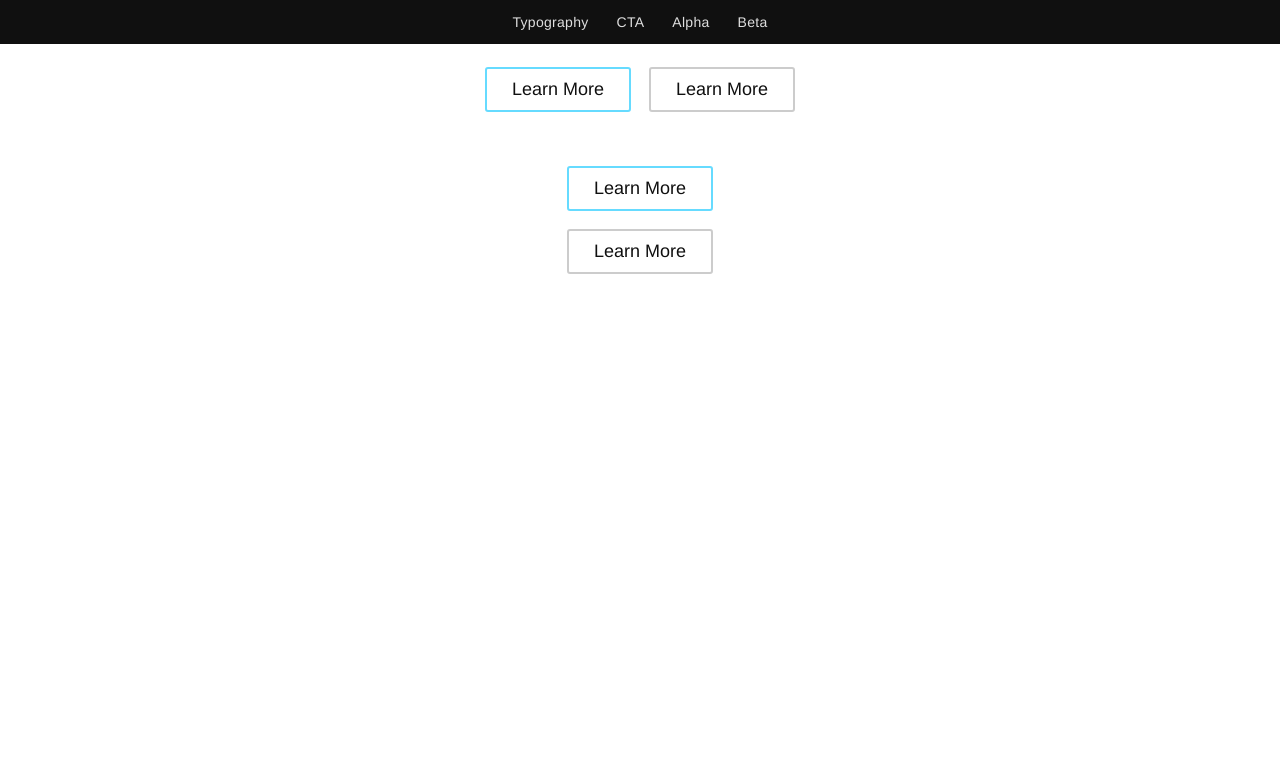
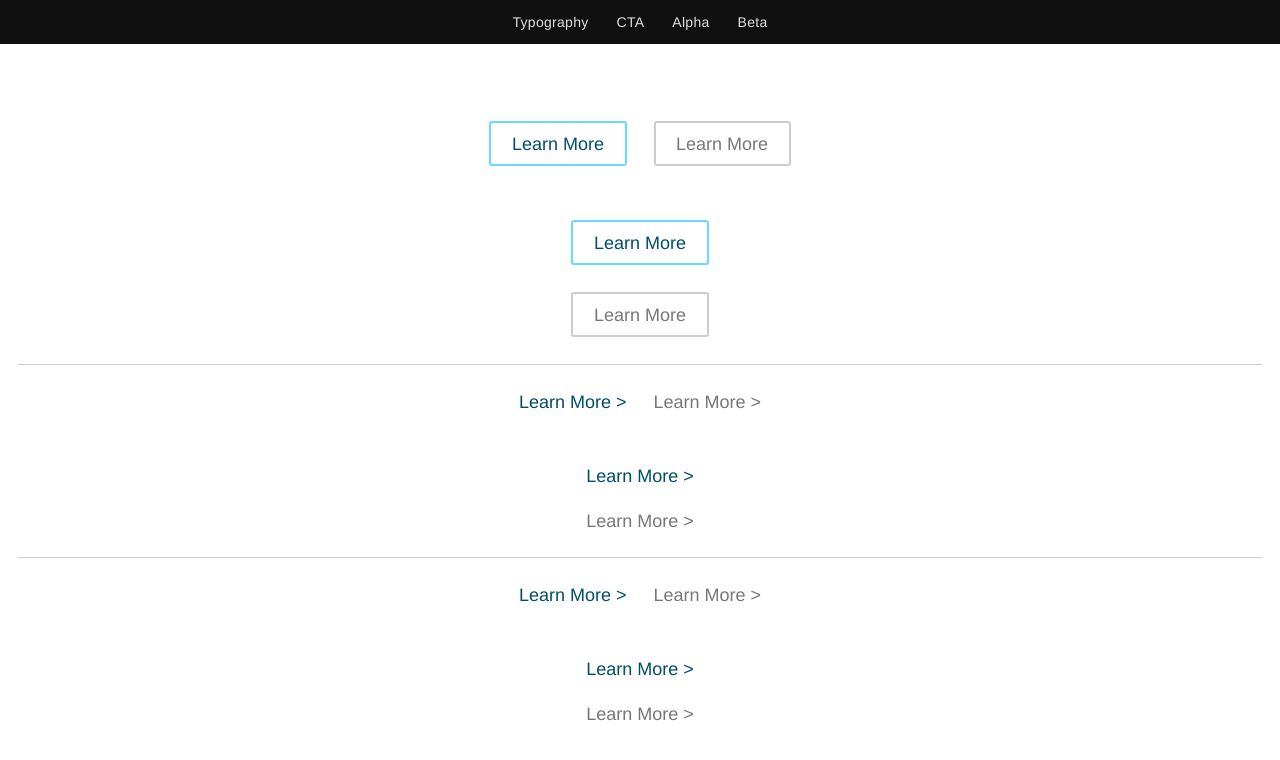
Before and after one commit to Tivo389/94_200318-OET-LIBRARY, a React (Create React App) app: page / in a window 1280 px wide. Shown: the top 760 px of the page. Built offline with nearby package versions, Linux system fonts and the light colour scheme.

Commit message:
200327 / 200326_ctaExpand - Created CTA Text version - Proceed to make an Icon & Text version

```diff
--- a/src/components/Navigation.js
+++ b/src/components/Navigation.js
@@ -11,10 +11,26 @@ class Navigation extends Component {
           </li>
         </ul>
         <ul className="navBarContent">
-          <li onClick={() => this.props.setContent("typography")}>Typography</li>
-          <li onClick={() => this.props.setContent("callToAction")}>CTA</li>
-          <li onClick={() => this.props.setContent("alpha")}>Alpha</li>
-          <li onClick={() => this.props.setContent("beta")}>Beta</li>
+          <li
+            onClick={() => this.props.setContent("typography")}
+            onMouseUp={this.handleOnMouseUp}>
+              Typography
+          </li>
+          <li
+            onClick={() => this.props.setContent("callToAction")}
+            onMouseUp={this.handleOnMouseUp}>
+              CTA
+          </li>
+          <li
+            onClick={() => this.props.setContent("alpha")}
+            onMouseUp={this.handleOnMouseUp}>
+              Alpha
+          </li>
+          <li
+            onClick={() => this.props.setContent("beta")}
+            onMouseUp={this.handleOnMouseUp}>
+              Beta
+          </li>
         </ul>
       </nav>
     );
@@ -22,6 +38,9 @@ class Navigation extends Component {
   onClick = (e) => {
     document.querySelector(".navBar").classList.toggle('active');
   };
+  handleOnMouseUp = () => {
+    document.querySelector(".navBar").classList.remove('active');
+  };
 }
 
 export default Navigation;
--- a/src/components/SectionCallToAction.js
+++ b/src/components/SectionCallToAction.js
@@ -3,10 +3,11 @@ import React, { Component } from 'react';
 class CallToAction extends Component {
   render() {
     return (
-      <div className="sectionContainer textAlignCenter">
+      <div className="sectionContainer flexAlignCenter">
+        {/* STANDARD CTAS */}
         <div className="callToActionContainer">
           <a
-            className="callToAction ctaPrimary"
+            className="ctaStandardPrimary"
             href="./"
             onTouchStart={this.onTouchStart}
             onTouchEnd={this.onTouchEnd}
@@ -14,7 +15,7 @@ class CallToAction extends Component {
             Learn More
           </a>
           <a
-            className="callToAction ctaSecondary"
+            className="ctaStandardSecondary"
             href="./"
             onTouchStart={this.onTouchStart}
             onTouchEnd={this.onTouchEnd}
@@ -24,7 +25,7 @@ class CallToAction extends Component {
         </div>
         <div className="callToActionContainer ctaLayoutVertical">
           <a
-            className="callToAction ctaPrimary"
+            className="ctaStandardPrimary"
             href="./"
             onTouchStart={this.onTouchStart}
             onTouchEnd={this.onTouchEnd}
@@ -32,7 +33,84 @@ class CallToAction extends Component {
             Learn More
           </a>
           <a
-            className="callToAction ctaSecondary"
+            className="ctaStandardSecondary"
+            href="./"
+            onTouchStart={this.onTouchStart}
+            onTouchEnd={this.onTouchEnd}
+            onTouchCancel={this.onTouchCancel}>
+            Learn More
+          </a>
+        </div>
+        <hr/>
+        {/* TEXT CTAS */}
+        <div className="callToActionContainer">
+          <a
+            className="ctaTextPrimary"
+            href="./"
+            onTouchStart={this.onTouchStart}
+            onTouchEnd={this.onTouchEnd}
+            onTouchCancel={this.onTouchCancel}>
+            Learn More
+          </a>
+          <a
+            className="ctaTextSecondary"
+            href="./"
+            onTouchStart={this.onTouchStart}
+            onTouchEnd={this.onTouchEnd}
+            onTouchCancel={this.onTouchCancel}>
+            Learn More
+          </a>
+        </div>
+        <div className="callToActionContainer ctaLayoutVertical">
+          <a
+            className="ctaTextPrimary"
+            href="./"
+            onTouchStart={this.onTouchStart}
+            onTouchEnd={this.onTouchEnd}
+            onTouchCancel={this.onTouchCancel}>
+            Learn More
+          </a>
+          <a
+            className="ctaTextSecondary"
+            href="./"
+            onTouchStart={this.onTouchStart}
+            onTouchEnd={this.onTouchEnd}
+            onTouchCancel={this.onTouchCancel}>
+            Learn More
+          </a>
+        </div>
+        <hr/>
+        {/* ICON & TEXT CTAS */}
+        {/* 999 CONTINUE HERE */}
+        <div className="callToActionContainer">
+          <a
+            className="ctaTextPrimary"
+            href="./"
+            onTouchStart={this.onTouchStart}
+            onTouchEnd={this.onTouchEnd}
+            onTouchCancel={this.onTouchCancel}>
+            Learn More
+          </a>
+          <a
+            className="ctaTextSecondary"
+            href="./"
+            onTouchStart={this.onTouchStart}
+            onTouchEnd={this.onTouchEnd}
+            onTouchCancel={this.onTouchCancel}>
+            Learn More
+          </a>
+        </div>
+        <div className="callToActionContainer ctaLayoutVertical">
+          <a
+            className="ctaTextPrimary"
+            href="./"
+            onTouchStart={this.onTouchStart}
+            onTouchEnd={this.onTouchEnd}
+            onTouchCancel={this.onTouchCancel}>
+            Learn More
+          </a>
+          <a
+            className="ctaTextSecondary"
             href="./"
             onTouchStart={this.onTouchStart}
             onTouchEnd={this.onTouchEnd}
--- a/src/css/_cta.scss
+++ b/src/css/_cta.scss
@@ -1,11 +1,41 @@
-.callToAction {
+[class="callToActionContainer"] {
+  & [class*="cta"] + [class*="cta"] {
+    margin-left: 1.5em;
+  }
+}
+[class*="cta"] {
+  font-weight: 500;
+  letter-spacing: normal;
+  line-height: 1;
+}
+[class*="Primary"] {
+  color: $colorDarkMain;
+}
+[class*="Secondary"] {
+  color: $colorGray;
+}
+.callToActionContainer {
+  & + .callToActionContainer {
+    margin-top: 3em;
+  }
+}
+.ctaLayoutVertical {
+  align-items: center;
+  display: flex;
+  flex-direction: column;
+  & [class*="cta"] + [class*="cta"] {
+    margin-top: 1.5em;
+  }
+}
+
+
+
+
+[class*="ctaStandard"] {
   -webkit-tap-highlight-color: transparent; // Safari & Chrome Negate
   display: inline-block;
-  font-weight: 500;
   margin: 0;
-  letter-spacing: normal;
-  padding: 0.75em 1.5em;
-  line-height: 1;
+  padding: 0.75em 1.25em;
   position: relative;
   transition: 60ms cubic-bezier(0, 0.4, 0.4, 1);
   user-select: none;
@@ -36,7 +66,7 @@
     transform: scale(1,1);
   }
 }
-.ctaPrimary {
+.ctaStandardPrimary {
   &::before {
     background: $colorLightMain;
   }
@@ -44,7 +74,7 @@
     border: 2px solid $colorLightMain;
   }
 }
-.ctaSecondary {
+.ctaStandardSecondary {
   &::before {
     background: $colorLightGray;
   }
@@ -52,21 +82,15 @@
     border: 2px solid $colorLightGray;
   }
 }
-.callToActionContainer {
-  & + .callToActionContainer {
-    margin-top: 3em;
+
+
+
+.ctaTextPrimary, .ctaTextSecondary {
+  &::after {
+    content: " >";
+    display: inline;
+  }
+  &:hover {
+    text-decoration: underline;
   }
 }
-[class="callToActionContainer"] {
-  & .callToAction + .callToAction {
-    margin-left: 1em;
-  }
-}
-.ctaLayoutVertical {
-  align-items: center;
-  display: flex;
-  flex-direction: column;
-  & .callToAction + .callToAction {
-    margin-top: 1em;
-  }
-}
--- a/src/css/_font.scss
+++ b/src/css/_font.scss
@@ -89,7 +89,6 @@ p, a {
 a {
   text-decoration: none;
   &:visited, &:focus, &:active {
-    color: $colorBlack;
     outline: none;
   }
 }
--- a/src/css/_navBar.scss
+++ b/src/css/_navBar.scss
@@ -14,6 +14,7 @@
   width: 100%;
   &.active {
     height: 100%;
+    z-index: 9999;
     & .navBarContent {
       transform: translateY(0);
     }
--- a/src/css/index.css
+++ b/src/css/index.css
@@ -397,7 +397,6 @@ p, a {
 a {
   text-decoration: none; }
   a:visited, a:focus, a:active {
-    color: #101010;
     outline: none; }
 
 code {
@@ -432,7 +431,8 @@ li {
   transition: 0.3s ease-in-out;
   width: 100%; }
   .navBar.active {
-    height: 100%; }
+    height: 100%;
+    z-index: 9999; }
     .navBar.active .navBarContent {
       transform: translateY(0); }
   @media (min-width: 768px) {
@@ -547,18 +547,39 @@ li {
 .typographyElementExample h5 {
   margin: 1em 0 0 0; }
 
-.callToAction {
+[class="callToActionContainer"] [class*="cta"] + [class*="cta"] {
+  margin-left: 1.5em; }
+
+[class*="cta"] {
+  font-weight: 500;
+  letter-spacing: normal;
+  line-height: 1; }
+
+[class*="Primary"] {
+  color: #004e66; }
+
+[class*="Secondary"] {
+  color: #777777; }
+
+.callToActionContainer + .callToActionContainer {
+  margin-top: 3em; }
+
+.ctaLayoutVertical {
+  align-items: center;
+  display: flex;
+  flex-direction: column; }
+  .ctaLayoutVertical [class*="cta"] + [class*="cta"] {
+    margin-top: 1.5em; }
+
+[class*="ctaStandard"] {
   -webkit-tap-highlight-color: transparent;
   display: inline-block;
-  font-weight: 500;
   margin: 0;
-  letter-spacing: normal;
-  padding: 0.75em 1.5em;
-  line-height: 1;
+  padding: 0.75em 1.25em;
   position: relative;
   transition: 60ms cubic-bezier(0, 0.4, 0.4, 1);
   user-select: none; }
-  .callToAction::before, .callToAction::after {
+  [class*="ctaStandard"]::before, [class*="ctaStandard"]::after {
     border-radius: 3px;
     bottom: 0;
     content: "";
@@ -568,42 +589,36 @@ li {
     right: 0;
     top: 0;
     transition: 120ms cubic-bezier(0, 0.4, 0.4, 1); }
-  .callToAction::before {
+  [class*="ctaStandard"]::before {
     opacity: 0;
     transform: scale(0.2, 0.2);
     z-index: -10; }
-  .callToAction::after {
+  [class*="ctaStandard"]::after {
     z-index: -20; }
-  .callToAction:active {
+  [class*="ctaStandard"]:active {
     transform: translateY(3px); }
-  .callToAction:hover::before, .callToAction:focus::before, .callToAction:active::before, .callToAction.active {
+  [class*="ctaStandard"]:hover::before, [class*="ctaStandard"]:focus::before, [class*="ctaStandard"]:active::before, [class*="ctaStandard"].active {
     opacity: 1;
     transform: scale(1, 1); }
 
-.ctaPrimary::before {
+.ctaStandardPrimary::before {
   background: #66dbff; }
 
-.ctaPrimary::after {
+.ctaStandardPrimary::after {
   border: 2px solid #66dbff; }
 
-.ctaSecondary::before {
+.ctaStandardSecondary::before {
   background: #cccccc; }
 
-.ctaSecondary::after {
+.ctaStandardSecondary::after {
   border: 2px solid #cccccc; }
 
-.callToActionContainer + .callToActionContainer {
-  margin-top: 3em; }
+.ctaTextPrimary::after, .ctaTextSecondary::after {
+  content: " >";
+  display: inline; }
 
-[class="callToActionContainer"] .callToAction + .callToAction {
-  margin-left: 1em; }
-
-.ctaLayoutVertical {
-  align-items: center;
-  display: flex;
-  flex-direction: column; }
-  .ctaLayoutVertical .callToAction + .callToAction {
-    margin-top: 1em; }
+.ctaTextPrimary:hover, .ctaTextSecondary:hover {
+  text-decoration: underline; }
 
 main {
   padding-top: 44px; }
@@ -612,7 +627,8 @@ hr {
   background: #cccccc;
   border: 0;
   height: 1px;
-  margin: 1.5em 0; }
+  margin: 1.5em 0;
+  width: 100%; }
 
 .externalLinkIcon {
   font-size: 80% !important;
@@ -628,10 +644,14 @@ hr {
     margin-right: 1.5em; }
 
 .sectionContainer {
-  padding: 1.25em 1em; }
+  padding: 1.25em 1em;
+  min-height: calc(100vh - 44px);
+  display: flex;
+  flex-direction: column;
+  justify-content: center; }
 
-.textAlignCenter {
-  text-align: center; }
+.flexAlignCenter {
+  align-items: center; }
 
 .flexDirectionColumn {
   display: flex;
--- a/src/css/index.scss
+++ b/src/css/index.scss
@@ -17,6 +17,7 @@ hr {
   border: 0;
   height: 1px;
   margin: 1.5em 0;
+  width: 100%;
 }
 .externalLinkIcon {
   font-size: 80% !important;
@@ -36,9 +37,13 @@ hr {
 }
 .sectionContainer {
   padding: 1.25em 1em;
+  min-height: calc(100vh - #{$navBarUnit});
+  display: flex;
+  flex-direction: column;
+  justify-content: center;
 }
-.textAlignCenter {
-  text-align: center;
+.flexAlignCenter {
+  align-items: center;
 }
 .flexDirectionColumn {
   display: flex;
```
